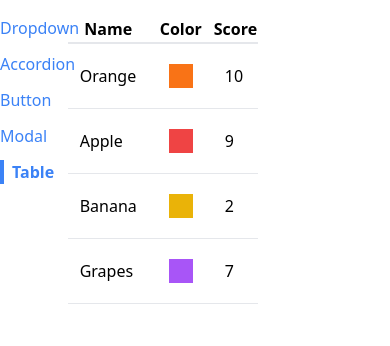
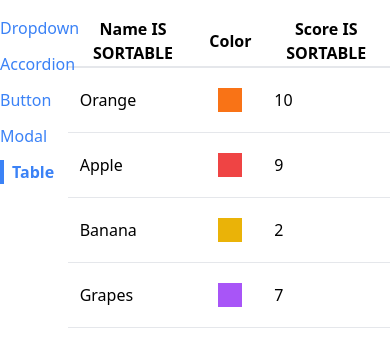
Before and after one commit to Aydinmfatih/comps, a React app: page /table in a window 390 px wide. Shown: the top 346 px of the page. Built offline with nearby package versions, Linux system fonts and the light colour scheme; the HTML template or start-up script is replaced by a standard one.

Commit message:
Add SortableTable component; refactor TablePage

```diff
--- /dev/null
+++ b/src/components/SortableTable.js
@@ -0,0 +1,27 @@
+import React from "react";
+import Table from "./Table";
+
+function SortableTable(props) {
+  const { config } = props;
+
+  const handleClick = (column) => {
+    console.log(" Sorting by ", column.label);
+  };
+  const updatedConfig = config.map((column) => {
+    if (!column.sortValue) {
+      return column;
+    }
+    return {
+      ...column,
+      header: () => (
+        <th onClick={() => handleClick(column)}>
+          {column.label} IS SORTABLE
+        </th>
+      ),
+    };
+  });
+
+  return <Table {...props} config={updatedConfig} />;
+}
+
+export default SortableTable;
--- a/src/components/Table.js
+++ b/src/components/Table.js
@@ -1,13 +1,20 @@
 import React from "react";
+import { Fragment } from "react";
+function Table({ data, config, keyFn }) {
+  const renderedHeaders = config.map((column) => {
+    if (column.header)
+      return <Fragment key={column.label}>{column.header()}</Fragment>;
 
-function Table({ data, config,keyFn }) {
-  const renderedHeaders = config.map((column) => {
     return <th key={column.label}>{column.label}</th>;
   });
 
   const renderedRows = data.map((item, index) => {
     const renderedCells = config.map((column) => {
-      return <td key={column.label} className="p-3">{column.render(item)}</td>;
+      return (
+        <td key={column.label} className="p-3">
+          {column.render(item)}
+        </td>
+      );
     });
 
     return (
@@ -21,9 +28,7 @@ function Table({ data, config,keyFn }) {
       <thead>
         <tr className="border-b-2">{renderedHeaders}</tr>
       </thead>
-      <tbody>
-        {renderedRows}
-      </tbody>
+      <tbody>{renderedRows}</tbody>
     </table>
   );
 }
--- a/src/pages/TablePage.js
+++ b/src/pages/TablePage.js
@@ -1,3 +1,4 @@
+import SortableTable from "../components/SortableTable";
 import Table from "../components/Table";
 
 function TablePage() {
@@ -25,18 +26,26 @@ function TablePage() {
   ];
 
   const config = [
-    { label: "Name", render: (fruit) => fruit.name },
+    {
+      label: "Name",
+      render: (fruit) => fruit.name,
+      sortValue: (fruit) => fruit.name,
+    },
     {
       label: "Color",
       render: (fruit) => <div className={`p-3 m-2 ${fruit.color}`}></div>,
     },
-    { label: "Score", render: (fruit) => fruit.score },
+    {
+      label: "Score",
+      render: (fruit) => fruit.score,
+      sortValue: (fruit) => fruit.score,
+    },
   ];
 
   const keyFn = (fruit) => {
     return fruit.name;
   };
-  return <Table config={config} data={data} keyFn={keyFn} />;
+  return <SortableTable config={config} data={data} keyFn={keyFn} />;
 }
 
 export default TablePage;
```
